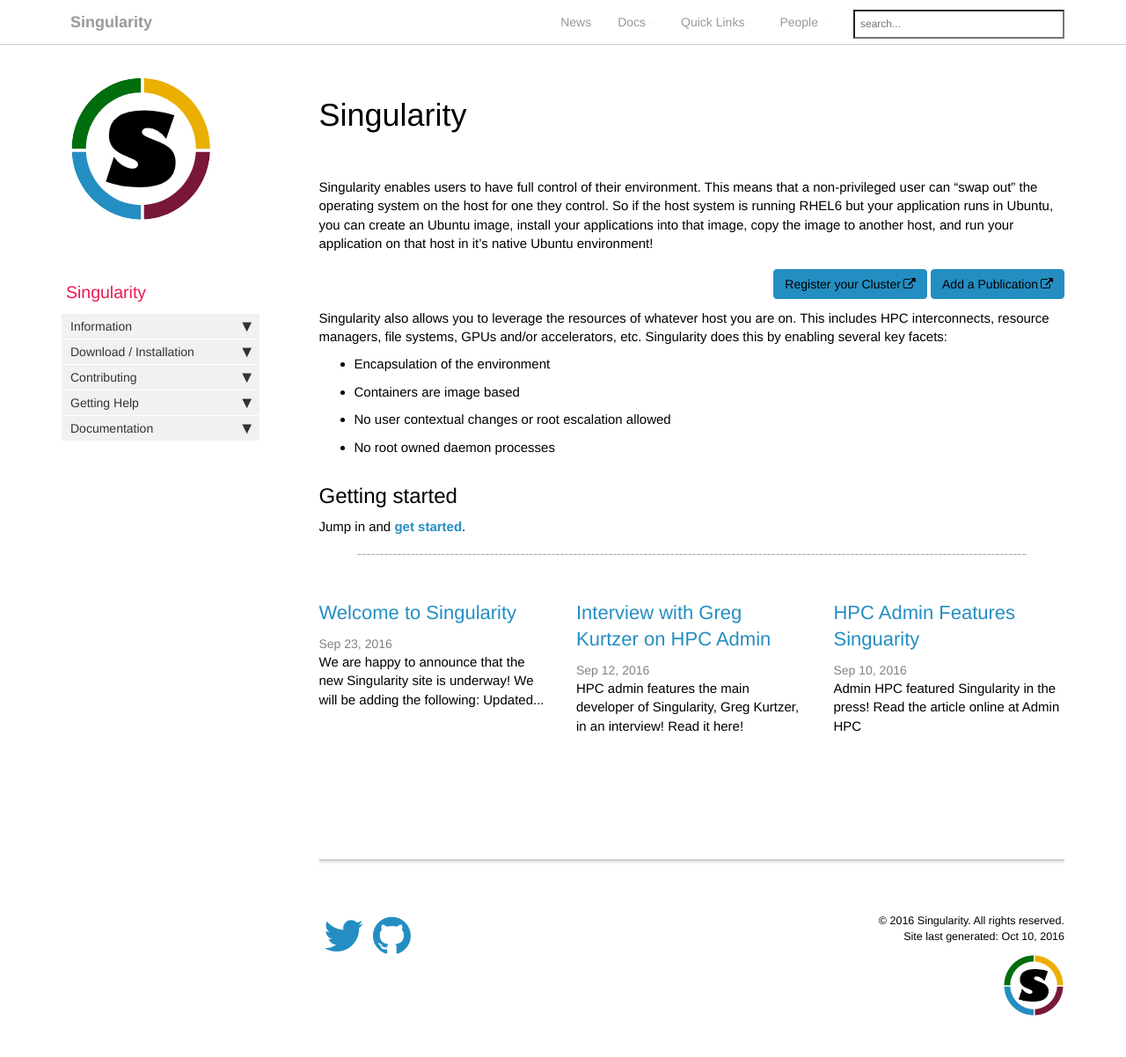
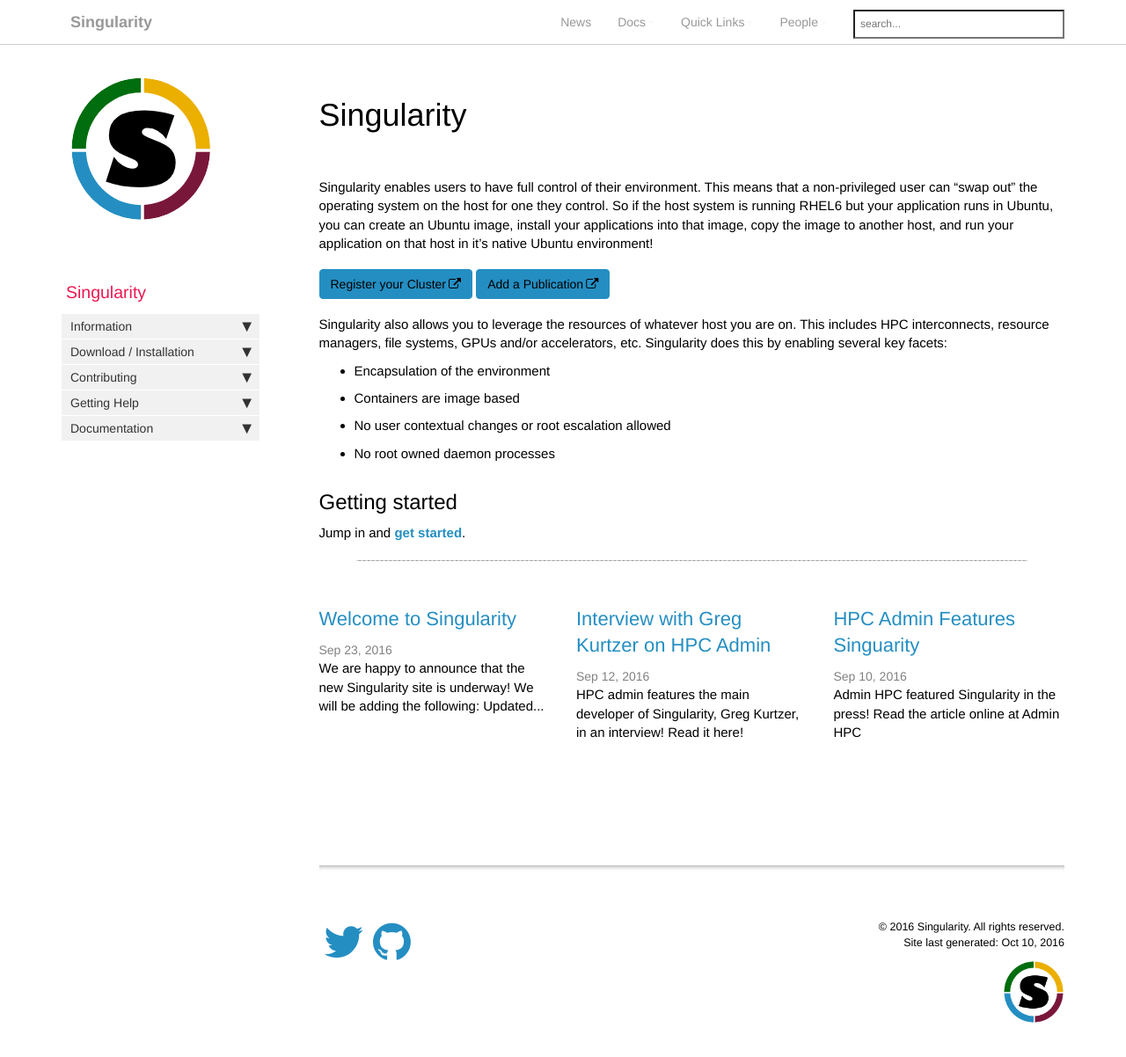
Before and after one commit to singularityware/singularityware.github.io, a Jekyll site: the page built from index.md, in a window 1280 px wide and 1224 px high. Shown: the top 1202 px of the window at 88% size. Built offline with Jekyll 4.4.1, drawn with Linux system fonts in a browser that asks for light colours; nearby versions of some CDN libraries; comment, search, counter and statistics services are not loaded.

Commit message:
modified:   index.md

```diff
--- a/index.md
+++ b/index.md
@@ -9,11 +9,8 @@
 Singularity enables users to have full control of their environment. This means that a non-privileged user can "swap out" the operating system on the host for one they control. So if the host system is running RHEL6 but your application runs in Ubuntu, you can create an Ubuntu image, install your applications into that image, copy the image to another host, and run your application on that host in it's native Ubuntu environment!
 
 
-<div style="float:right;">
 <a target="_blank" class="btn btn-primary navbar-btn cursorNorm" role="button" href="https://goo.gl/forms/D7ed1dfLeNvml6no1">Register your Cluster</a> <a target="_blank" href="https://goo.gl/forms/tGBKnKwplNyRZRSm2" class="btn btn-primary navbar-btn cursorNorm" role="button">Add a Publication</a>
-</div>
-<br>
-<br>
+
 
 Singularity also allows you to leverage the resources of whatever host you are on. This includes HPC interconnects, resource managers, file systems, GPUs and/or accelerators, etc. Singularity does this by enabling several key facets:
 
```
